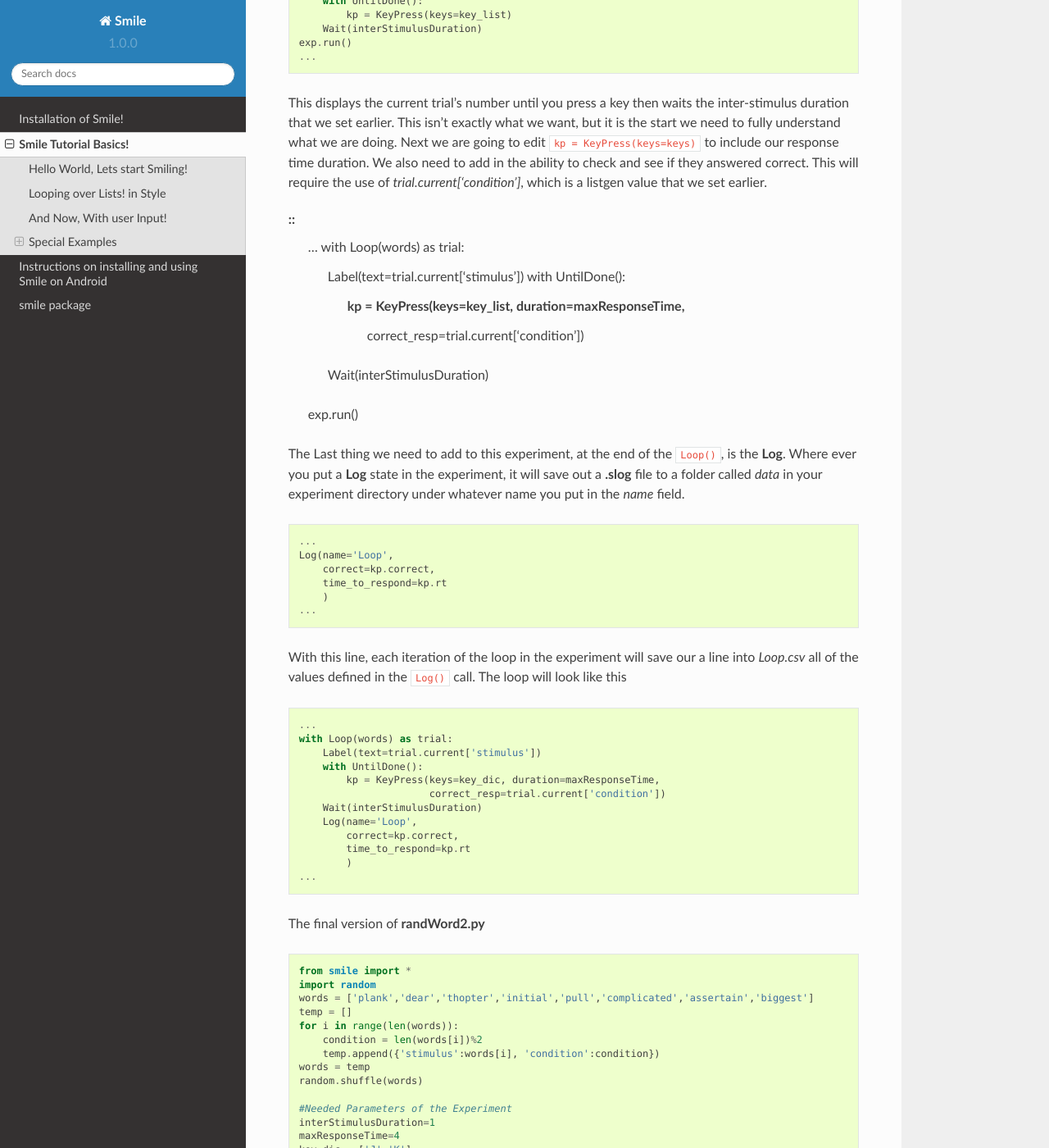
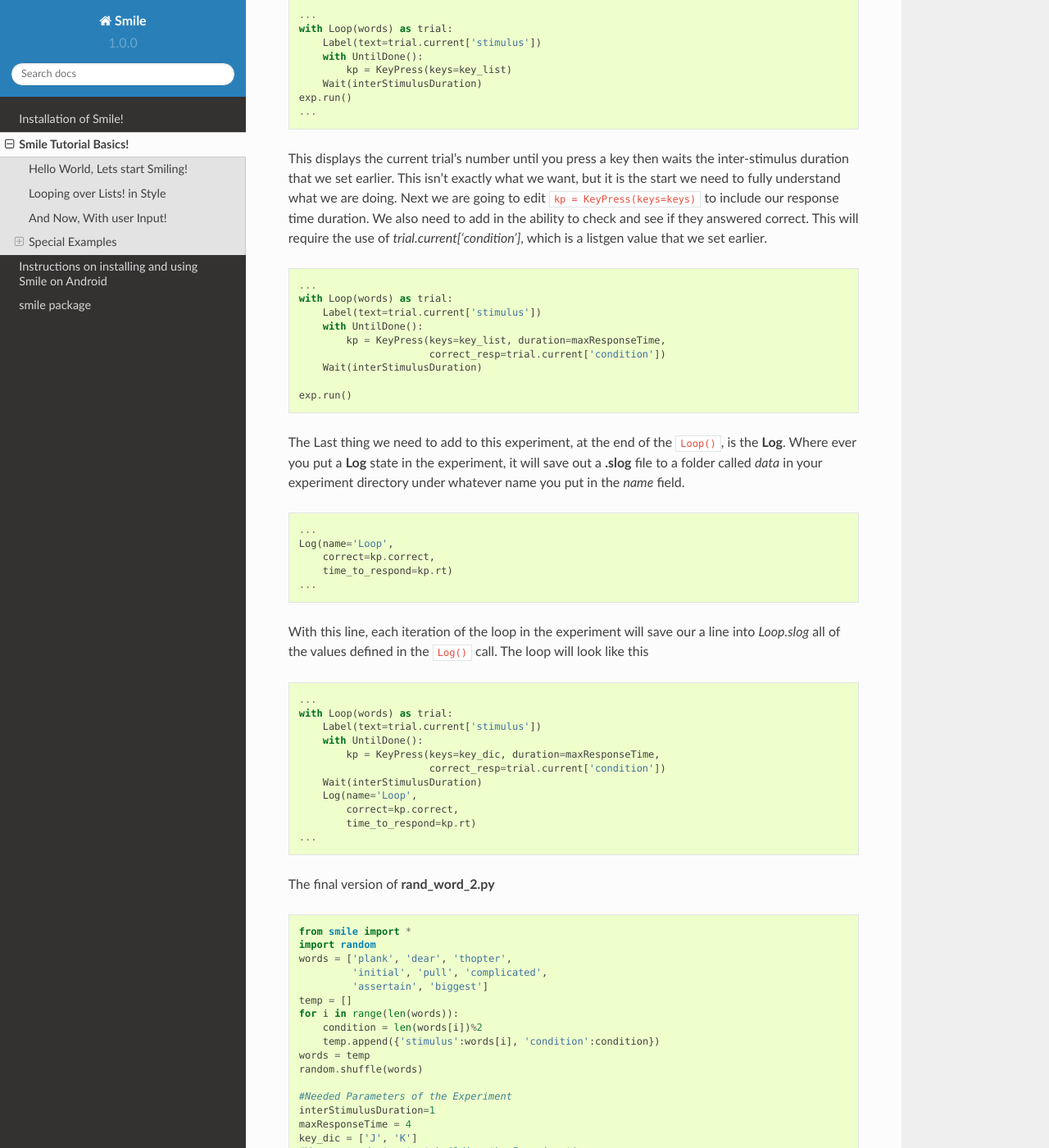
Before and after one commit to compmem/smile, a Sphinx documentation site: the page built from docs/source/tutorial.rst, in a window 1280 px wide and 1400 px high, scrolled down 3932 px. Shown: the whole window at 82% size. Built offline with Sphinx 7.4.7 and the Read the Docs theme 2.0.0, drawn with Linux system fonts in a browser that asks for light colours; pages that are not in the unit, such as notebooks, are missing from menus; some of the changed text lies outside the part shown.

Commit message:
EF : PEP8 Compliance

```diff
--- a/docs/source/tutorial.rst
+++ b/docs/source/tutorial.rst
@@ -18,9 +18,7 @@ To start, I'll show you how the simplest *smile* experiment is programmed. Creat
     from smile import *
 
     exp = Experiment()
-
     Label(text="Hello World, Lets start Smiling!", duration=4)
-
     exp.run()
 
 Go ahead and run **main.py**. If you do not know how to run a smile program, please refer to `Running Smile <runningsmile.html>`_. You should see a black screen with the words "Hello World, Lets start Smiling!" appearing on the screen for 5 seconds.  What we have done is create a simple Smile **experiment**. When we run ``exp = Experiment()`` we are initializing oh default state, and telling out python program that we are about to start defining the states of our program.
@@ -31,12 +29,18 @@ Looping over Lists! in Style
 ============================
 
 To start this out, lets define the experiment we are going to create. We are going to present a list of predefined words to the participant for 2 seconds each and wait 1 second in between each word. Sounds complicated right? Wrong! With smile, all you need to know is a basic idea of what the timing is in your experiment and **Smile** will take care of the rest! Create a new directory called *exp2* and create a file called *randWord1.py*. In the file, lets define the stimulus.
+
 ::
-    words=['plank','dear','adopter','initial','pull','complicated','ascertain','biggest']
+
+    words=['plank', 'dear', 'adopter',
+           'initial', 'pull', 'complicated',
+           'ascertain', 'biggest']
     random.shuffle(words)
 
 Easy. Now we have a list of words that are randomly sorted. From here, we can build an experiment that **Loops** over the list of words. Lets setup the preliminary variables.
+
 ::
+
     #Needed Parameters of the Experiment
     interStimulusDuration=1
     stimulusDuration=2
@@ -46,7 +50,9 @@ Easy. Now we have a list of words that are randomly sorted. From here, we can bu
     ...
 
 The default state that your **experiment** runs in is the **Serial** state.  **Serial** just means that every other state defined inside of it is run in order, first in first out. So every state you define after ``exp = Experiment()`` will be executed fifo style. Next, we will define a staple of every smile experiment, our **Loop** state.
+
 ::
+
     with Loop(words) as trial:
         Label(text=str(trial.current), duration=stimulusDuration)
         Wait(interStimulusDuration)
@@ -58,12 +64,16 @@ Let me explain what is happening here line by line. ``with Loop(words) as trial:
 .. warning::
     Do not try and access or test the value of trial.current. As it is a reference variable, you will not be able to test the value of it outside of a smile state.
 
-The final version of **randWord1.py**
+The final version of **rand_word_1.py**
+
 ::
+
     from smile import *
     import random
 
-    words = ['plank','dear','adopter','initial','pull','complicated','ascertain','biggest']
+    words = ['plank', 'dear', 'adopter',
+             'initial', 'pull', 'complicated',
+             'ascertain', 'biggest']
     random.shuffle(words)
 
     #Needed Parameters of the Experiment
@@ -84,10 +94,14 @@ And Now, With user Input!
 The final step for our basic smile tutorial is to add user input and logging.  Let's define the experiment. Lets say we need to ask the participant to press J if the number of letters on the screen is even, and K if the number of letters in the word on the screen is odd. We have to say that the participants have only 4 seconds to answer. In this tutorial, I will show you how we can setup our experiment so that when they press a key to answer, the stimulus will drop off the screen and start the next iteration of the loop.
 
 This tutorial will also teach you how to compare **trial.current** comparisons. Create a directory called *WordRemember* and create a file within the directory called *randWord2.py*. First, we will bring over the word list from the previous file.  We are going to change it a little bit to make sure that the experiment will be able to tell what key is the correct key for each trial.
+
 ::
+
     ...
-    key_list = ['J','K']
-    words = ['plank','dear','thopter','initial','pull','complicated','ascertain','biggest']
+    key_list = ['J', 'K']
+    words = ['plank', 'dear', 'thopter',
+             'initial', 'pull', 'complicated',
+             'ascertain', 'biggest']
     temp = []
     for i in range(len(words)):
         condition = len(words[i])%2
@@ -97,7 +111,9 @@ This tutorial will also teach you how to compare **trial.current** comparisons.
     ...
 
 Our list of words is now a list of dictionaries, where ``words[x]['stimulus']`` will give us the word and ``words[x]['condtion']`` will give us weather the words has an even or an odd length. Like in the last example, the next thing we must do is initialize all of our experiment parameters. **key_list** is what keys our participant will be pressing later.
+
 ::
+
     ...
     #Needed Parameters of the Experiment
     interStimulusDuration=1
@@ -111,7 +127,9 @@ Our list of words is now a list of dictionaries, where ``words[x]['stimulus']``
 We changed the line ``stimulusDuration=2`` into ``maxResponseTime=4``. Next we are going to setup up our basic loop.
 
 The first thing we need to add to this loop is the ``UntilDone():`` state. An **UntilDone** state is a state that will run its children in **Serial** until the state above it has finished. Let me give you an example before we edit the loop.
+
 ::
+
     ...
     Label(text='Im on the screen for at most 5 seconds')
     with UntilDone():
@@ -122,7 +140,9 @@ The first thing we need to add to this loop is the ``UntilDone():`` state. An **
 As you can see, The first **Label** is on the screen for 5 seconds because the **UntilDone** state doesn't end until the second **Label** has ran 3 seconds and the **Wait** has ran 2 seconds.
 
 Now we will implement this state into our loop.
+
 ::
+
     ...
     with Loop(words) as trial:
         Label(text=trial.current['stimulus'])
@@ -135,6 +155,7 @@ Now we will implement this state into our loop.
 This displays the current trial's number until you press a key then waits the inter-stimulus duration that we set earlier.  This isn't exactly what we want, but it is the start we need to fully understand what we are doing. Next we are going to edit ``kp = KeyPress(keys=keys)`` to include our response time duration. We also need to add in the ability to check and see if they answered correct. This will require the use of `trial.current['condition']`, which is a listgen value that we set earlier.
 
 ::
+
     ...
     with Loop(words) as trial:
         Label(text=trial.current['stimulus'])
@@ -146,16 +167,19 @@ This displays the current trial's number until you press a key then waits the in
     exp.run()
 
 The Last thing we need to add to this experiment, at the end of the ``Loop()``, is the **Log**. Where ever you put a **Log** state in the experiment, it will save out a **.slog** file to a folder called *data* in your experiment directory under whatever name you put in the *name* field.
+
 ::
+
     ...
     Log(name='Loop',
         correct=kp.correct,
-        time_to_respond=kp.rt
-        )
+        time_to_respond=kp.rt)
     ...
 
-With this line, each iteration of the loop in the experiment will save our a line into *Loop.csv* all of the values defined in the ``Log()`` call. The loop will look like this
+With this line, each iteration of the loop in the experiment will save our a line into *Loop.slog* all of the values defined in the ``Log()`` call. The loop will look like this
+
 ::
+
     ...
     with Loop(words) as trial:
         Label(text=trial.current['stimulus'])
@@ -165,15 +189,18 @@ With this line, each iteration of the loop in the experiment will save our a lin
         Wait(interStimulusDuration)
         Log(name='Loop',
             correct=kp.correct,
-            time_to_respond=kp.rt
-            )
+            time_to_respond=kp.rt)
     ...
 
-The final version of **randWord2.py**
+The final version of **rand_word_2.py**
+
 ::
+
     from smile import *
     import random
-    words = ['plank','dear','thopter','initial','pull','complicated','assertain','biggest']
+    words = ['plank', 'dear', 'thopter',
+             'initial', 'pull', 'complicated',
+             'assertain', 'biggest']
     temp = []
     for i in range(len(words)):
         condition = len(words[i])%2
@@ -183,8 +210,8 @@ The final version of **randWord2.py**
 
     #Needed Parameters of the Experiment
     interStimulusDuration=1
-    maxResponseTime=4
-    key_dic = ['J','K']
+    maxResponseTime = 4
+    key_dic = ['J', 'K']
     #We are ready to start building the Experiment!
     exp = Experiment()
 
@@ -244,7 +281,9 @@ The cool thing about **Subroutines** is that you can access any of the variables
     ...
 
 The only variable we will need for testing later is an element to hold all of our timing information to pass out into the experiment. Next lets add the stimulus loop.
+
 ::
+
     ...
     @Subroutine
     def ListPresent(self,
@@ -338,12 +383,12 @@ The final version of **buttonPressExample.py**
     #From here you can see setup for a ButtonPress state.
     with ButtonPress(correct='left', duration=5) as bp:
         MouseCursor()
-        Button(name='left', text='left', left = exp.screen.left, bottom=exp.screen.bottom)
-        Button(name='right', text='right', right = exp.screen.right, bottom=exp.screen.bottom)
+        Button(name='left', text='left', left=exp.screen.left, bottom=exp.screen.bottom)
+        Button(name='right', text='right', right=exp.screen.right, bottom=exp.screen.bottom)
         Label(text='PRESS THE LEFT BUTTON FOR A CORRECT ANSWER!')
     Wait(.2)
     with If(bp.correct):
-        Label(text='YOU PICKED CORRECT',color='GREEN',duration=1)
+        Label(text='YOU PICKED CORRECT', color='GREEN', duration=1)
     with Else():
-        Label(text='YOU WERE DEAD WRONG',color='RED',duration=1)
+        Label(text='YOU WERE DEAD WRONG', color='RED', duration=1)
     exp.run()
```
Also changed, not shown: other parts of docs/source/tutorial.rst (+28 -12 lines), docs/source/accessing_data.rst (added, +19 -0 lines), docs/source/android.rst (+20 -0 lines), docs/source/button_press_example.py (renamed from docs/source/buttonPressExample.py, +4 -4 lines), docs/source/list_present.py (renamed from docs/source/listpresent.py), docs/source/main_list_present.py (renamed from docs/source/mainListPresent.py), docs/source/rand_word_1.py (renamed from docs/source/randWord1.py), docs/source/rand_word_2.py (renamed from docs/source/randWord2.py).
